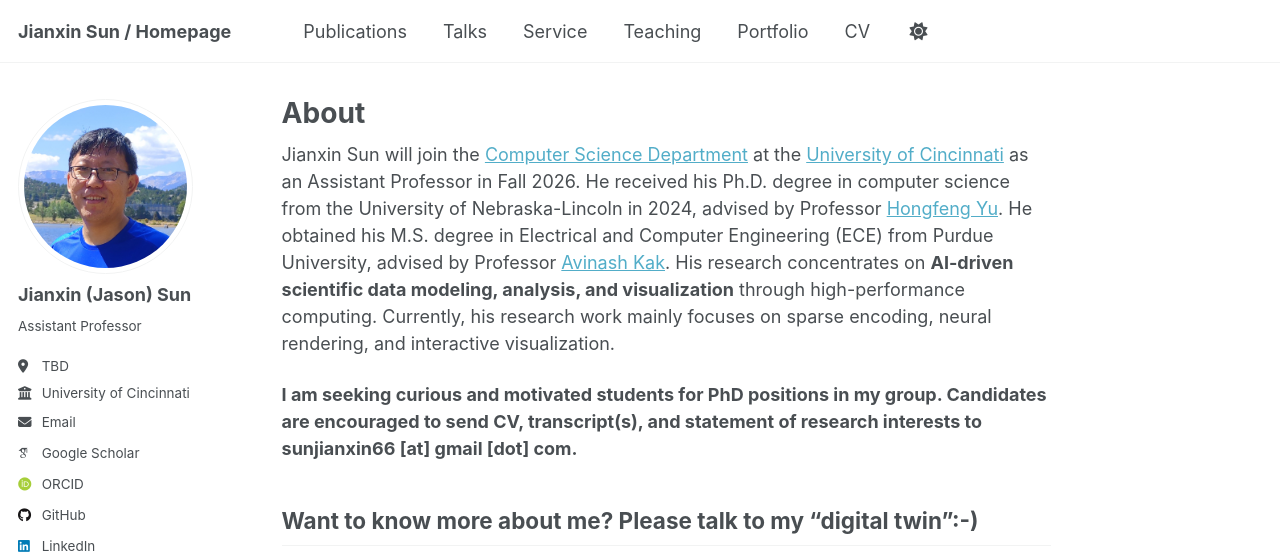
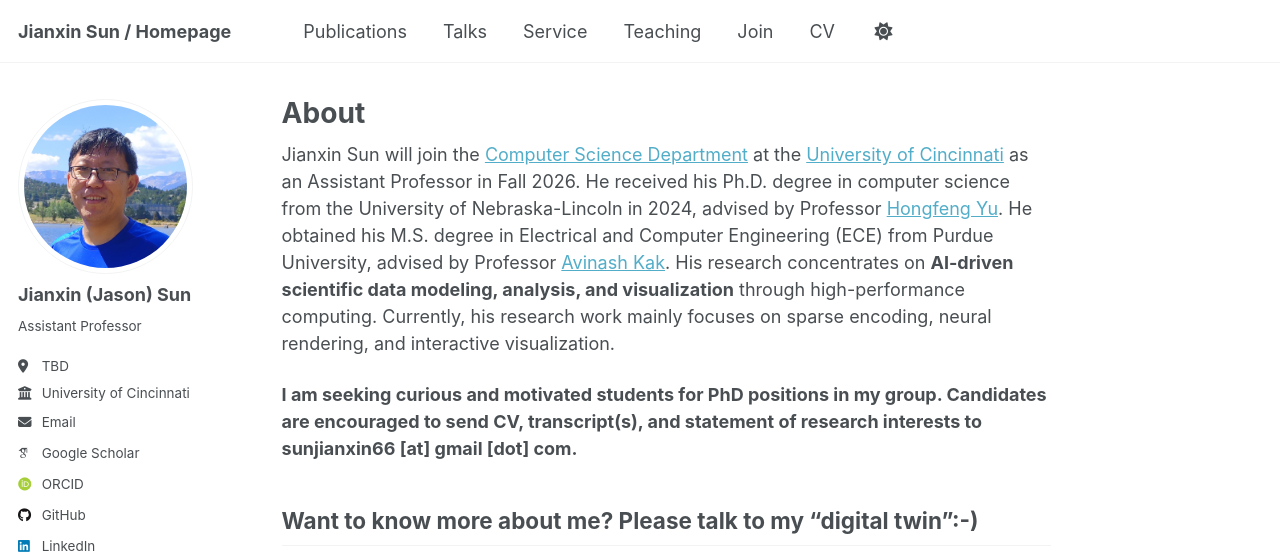
Before and after one commit to sunjianxin/sunjianxin.github.io, a Jekyll site: the page built from _pages/about.md, in a window 1280 px wide. Shown: the top 557 px of the page. Built offline with Jekyll 4.4.1, drawn with Linux system fonts in a browser that asks for light colours; some web fonts are replaced; grey boxes are pictures that could not be loaded.

Commit message:
Update navigation.yml

```diff
--- a/_data/navigation.yml
+++ b/_data/navigation.yml
@@ -20,8 +20,11 @@ main:
   - title: "Teaching"
     url: /teaching/
 
-  - title: "Portfolio"
-    url: /portfolio/
+  - title: "Join"
+    url: /join/
+
+  # - title: "Portfolio"
+  #   url: /portfolio/
 
   # - title: "Blog Posts"
   #   url: /year-archive/
```
